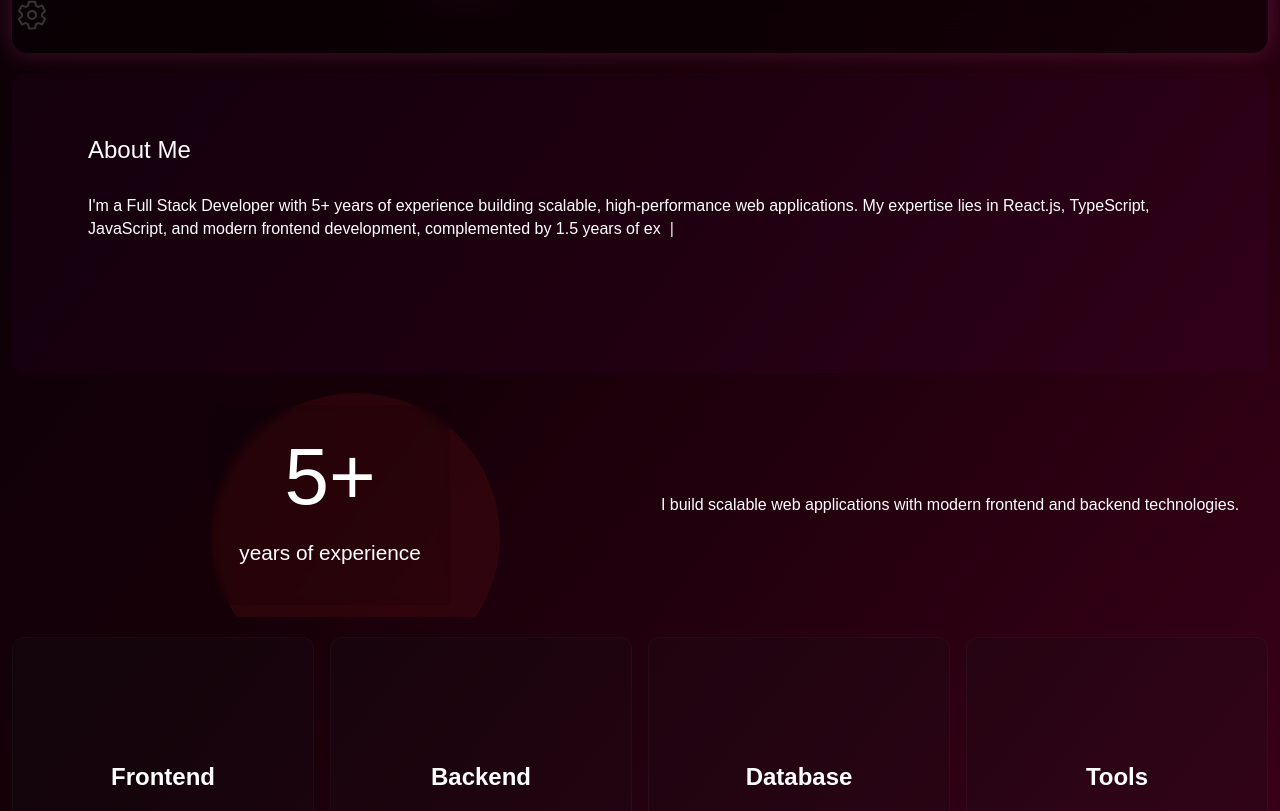
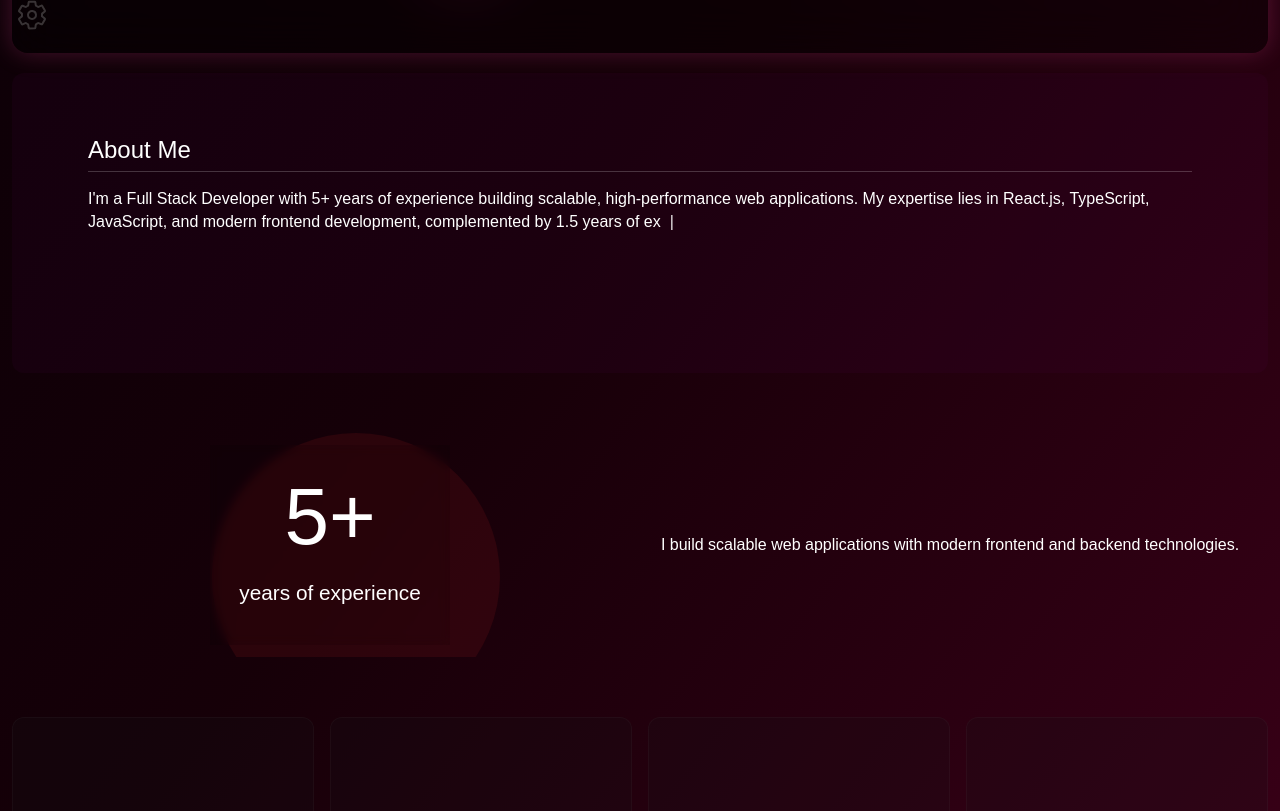
Before and after one commit to Vijeesh301/myPortfolio, a React (Vite) app: page / in a window 1280 px wide. Shown: the part 729-1540 px from the top of the page. Built offline with nearby package versions, Linux system fonts and the light colour scheme.

Commit message:
switches-added

```diff
--- a/src/component/DrawerTop.jsx
+++ b/src/component/DrawerTop.jsx
@@ -24,7 +24,13 @@ const DrawerTop = ({ open, setOpen, setTheme, theme }) => {
               <div>
                 <Tooltip>
                   <TooltipTrigger asChild>
-                    <FaLinkedin className="text-[2rem] text-red-400" />
+                    <a
+                      href="https://www.linkedin.com/in/Vijeeshv301/"
+                      target="_blank"
+                      rel="noopener noreferrer"
+                    >
+                      <FaLinkedin className="text-[2rem] text-red-400" />
+                    </a>
                   </TooltipTrigger>
                   <TooltipContent side="top" className="text-white">
                     LinkedIn
@@ -34,7 +40,13 @@ const DrawerTop = ({ open, setOpen, setTheme, theme }) => {
               <div>
                 <Tooltip>
                   <TooltipTrigger asChild>
-                    <FaGithubSquare className="text-[2rem] text-red-400" />
+                    <a
+                      href="https://github.com/Vijeesh301"
+                      target="_blank"
+                      rel="noopener noreferrer"
+                    >
+                      <FaGithubSquare className="text-[2rem] text-red-400" />
+                    </a>
                   </TooltipTrigger>
                   <TooltipContent side="top" className="text-white">
                     Github
@@ -50,7 +62,7 @@ const DrawerTop = ({ open, setOpen, setTheme, theme }) => {
                     side={isMobile ? "bottom" : "top"}
                     className="text-white"
                   >
-                    Gmail
+                    vijeesh301@gmail.com
                   </TooltipContent>
                 </Tooltip>
               </div>
--- a/src/component/pages/pages/AboutMe.jsx
+++ b/src/component/pages/pages/AboutMe.jsx
@@ -15,8 +15,8 @@ const AboutMe = () => {
     <>
       <Card ref={ref} className="bg-[#540351]/10 w-full p-15 min-h-75">
         <CardHeader className="text-white text-[1.5rem]">
-          About Me
-          <div className="mt-2 w-full bg-white/20"></div>
+          <span>About Me</span>
+          <div className="h-px flex-1 bg-white/20"></div>
         </CardHeader>
         <CardContent className="text-white text-[1rem]">
           <p>
--- a/src/component/pages/pages/Home.jsx
+++ b/src/component/pages/pages/Home.jsx
@@ -65,7 +65,7 @@ const Home = () => {
         <div id="about" className="mt-5">
           <AboutMe />
         </div>
-        <div className="mt-5" id="details">
+        <div className="my-15" id="details">
           <DetailsSession />
         </div>
         <div className="mt-5" id="skills">
--- a/src/component/pages/pages/SkillsData.jsx
+++ b/src/component/pages/pages/SkillsData.jsx
@@ -16,7 +16,7 @@ const SkillsData = () => {
         <FlipCards title="Database" children="PostgreSQL, MySQL, MongoDB" />
         <FlipCards
           title="Tools"
-          children="Git, Docker, AWS, Postman, Maven, Linux"
+          children="Git, Docker, AWS Basics, Postman, CI/CD, Jira, Figma"
         />
       </div>
       {/* <div className="group h-80 w-64 [perspective:1000px]">
```
